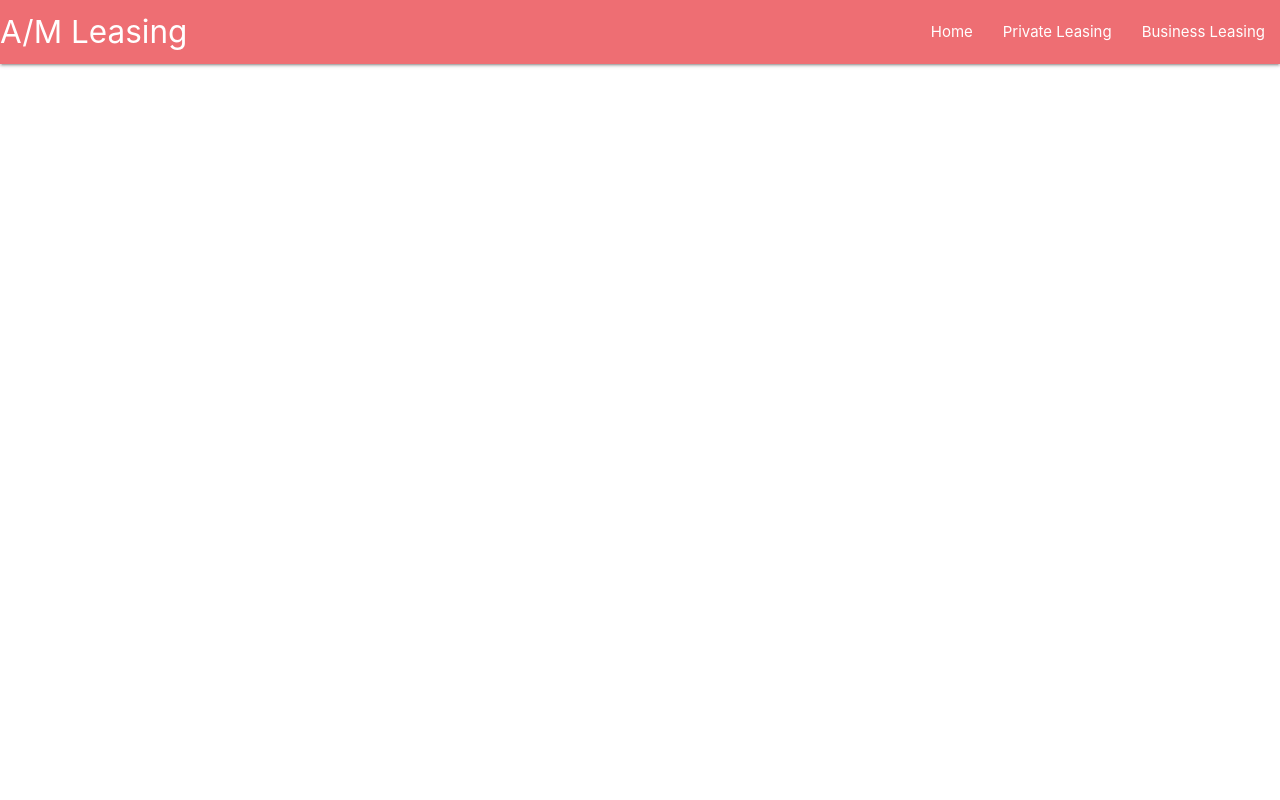
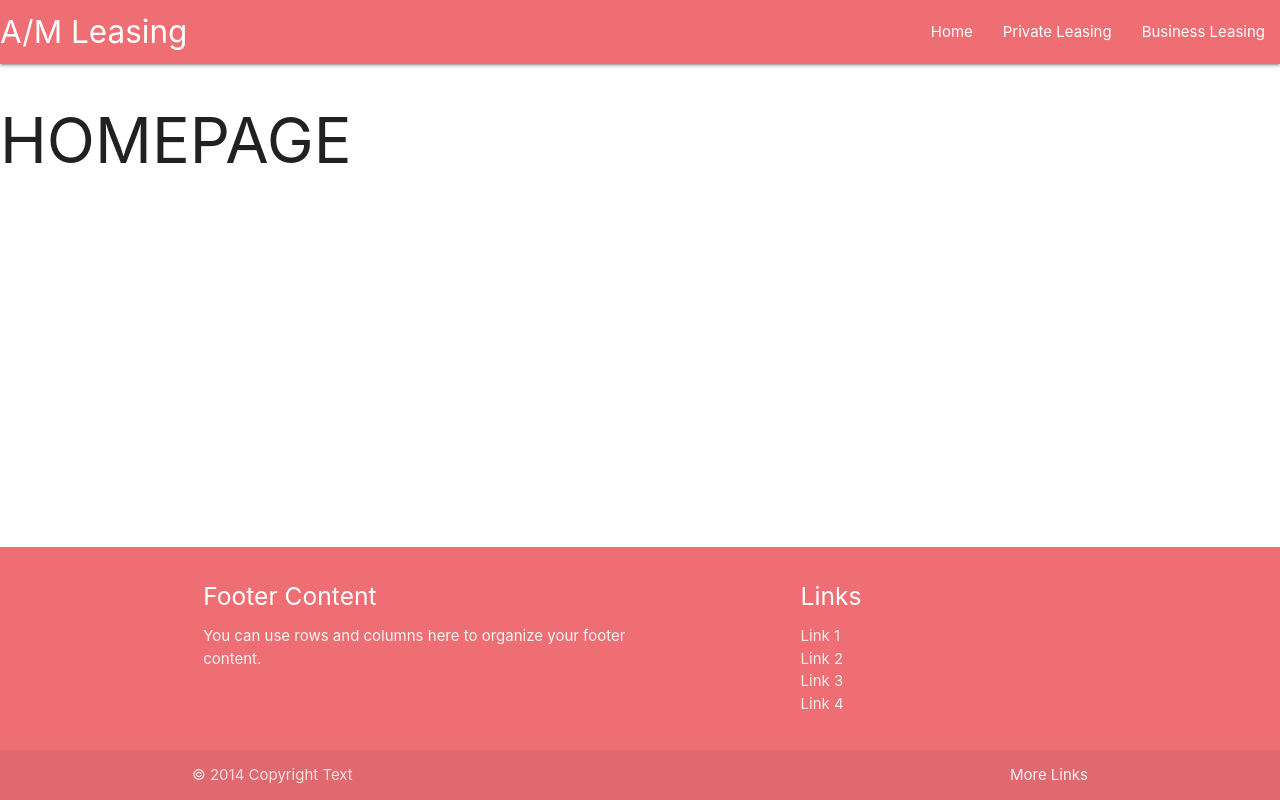
Before and after one commit to FunkyXive/CarLeasing, a Django app: page / in a window 1280 px wide. Run offline with Django 3.2, Linux system fonts and the light colour scheme.

Commit message:
footer and static

```diff
--- a/mysite/main/templates/main/header.html
+++ b/mysite/main/templates/main/header.html
@@ -5,11 +5,13 @@
 <!--[if gt IE 8]>      <html class="no-js"> <!--<![endif]-->
 <html>
     <head>
+        {% load static %}
         <meta charset="utf-8">
         <meta http-equiv="X-UA-Compatible" content="IE=edge">
         <title>A/M Leasing</title>
         <meta name="description" content="">
         <meta name="viewport" content="width=device-width, initial-scale=1">
+        <link rel="stylesheet" href="{% static 'css/style.css' %}">
         <!-- Compiled and minified CSS -->
         <link rel="stylesheet" href="https://cdnjs.cloudflare.com/ajax/libs/materialize/1.0.0/css/materialize.min.css">
         <link href="https://fonts.googleapis.com/icon?family=Material+Icons" rel="stylesheet">
@@ -17,6 +19,7 @@
         <script src="https://cdnjs.cloudflare.com/ajax/libs/materialize/1.0.0/js/materialize.min.js"></script>
     </head>
     <body>
+        <header>
             <nav>
                 <div class="nav-wrapper">
                     <a href="/" class="brand-logo">A/M Leasing</a>
@@ -27,7 +30,36 @@
                     </ul>
                 </div>
             </nav>
-    </body>
+        </header>
+        <main>
             {% block 'content' %}
             {% endblock 'content' %}
+        </main>
+        <footer class="page-footer">
+            <div class="container">
+                <div class="row">
+                    <div class="col l6 s12">
+                        <h5 class="white-text">Footer Content</h5>
+                        <p class="grey-text text-lighten-4">You can use rows and columns here to organize your footer content.
+                        </p>
+                    </div>
+                    <div class="col l4 offset-l2 s12">
+                        <h5 class="white-text">Links</h5>
+                        <ul>
+                            <li><a class="grey-text text-lighten-3" href="#!">Link 1</a></li>
+                            <li><a class="grey-text text-lighten-3" href="#!">Link 2</a></li>
+                            <li><a class="grey-text text-lighten-3" href="#!">Link 3</a></li>
+                            <li><a class="grey-text text-lighten-3" href="#!">Link 4</a></li>
+                        </ul>
+                    </div>
+                </div>
+            </div>
+            <div class="footer-copyright">
+                <div class="container">
+                    © 2014 Copyright Text
+                    <a class="grey-text text-lighten-4 right" href="#!">More Links</a>
+                </div>
+            </div>
+        </footer>
+    </body>
 </html>
--- a/mysite/main/templates/main/home.html
+++ b/mysite/main/templates/main/home.html
@@ -1,6 +1,5 @@
 {% extends 'main/header.html' %}
 
-<body>
 {% block 'content' %}
+<h1>HOMEPAGE</h1>
 {% endblock 'content' %}
-</body>
--- a/mysite/main/views.py
+++ b/mysite/main/views.py
@@ -11,6 +11,8 @@ def homepage(request):
 def private_leasing(request):
     return render(request=request,
                   template_name='main/private_leasing.html',)
+
+
 def business_leasing(request):
     return render(request=request,
                   template_name='main/business_leasing.html',)
--- /dev/null
+++ b/mysite/static/css/style.css
@@ -0,0 +1,9 @@
+body {
+    display: flex;
+    min-height: 100vh;
+    flex-direction: column;
+}
+
+main {
+    flex: 1 0 auto;
+}
```
Also changed, not shown: mysite/mysite/settings.py (+16 -10 lines). Lines whose indentation alone changed are shown as unchanged.
